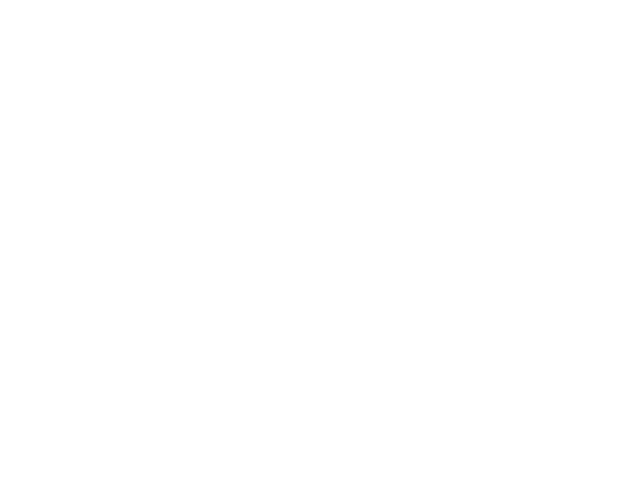
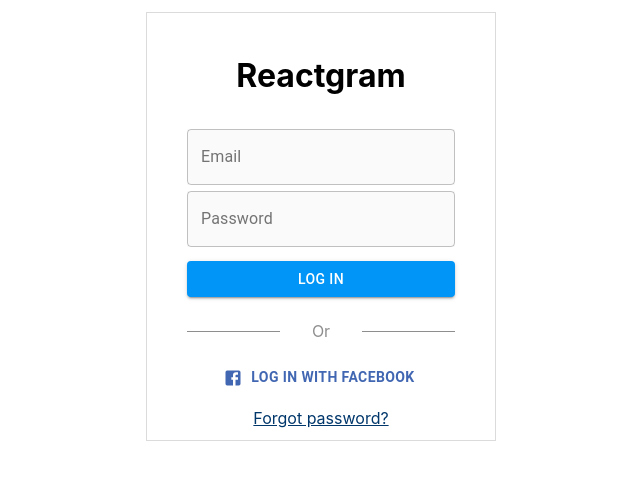
Before and after one commit to ebotsupreme/reactgram, a React (Create React App) app: page / in a window 1280 px wide. Shown: the top 480 px of the page, without its empty margins (319-959 px from the left). Built offline with nearby package versions, Linux system fonts and the light colour scheme.

Commit message:
Add styling and login components. Add BrowserRouter and swith routes to app and remove BrowswerRouter from Login.

```diff
--- a/package.json
+++ b/package.json
@@ -4,6 +4,7 @@
   "private": true,
   "dependencies": {
     "@material-ui/core": "^4.12.3",
+    "@material-ui/icons": "^4.11.2",
     "@testing-library/jest-dom": "^5.11.4",
     "@testing-library/react": "^11.1.0",
     "@testing-library/user-event": "^12.1.10",
@@ -13,6 +14,7 @@
     "@types/react-dom": "^17.0.0",
     "react": "^17.0.2",
     "react-dom": "^17.0.2",
+    "react-router": "^5.2.1",
     "react-router-dom": "^5.3.0",
     "react-scripts": "4.0.3",
     "typescript": "^4.1.2",
--- a/src/App.tsx
+++ b/src/App.tsx
@@ -1,8 +1,18 @@
-import React from "react";
 import Login from "./components/Login/Login";
+import { BrowserRouter as Router, Switch, Route } from "react-router-dom";
+import ForgotPassword from "./components/Login/ForgotPassword";
 
 function App() {
-  return <Login />;
+  return (
+    <div className="App">
+      <Router>
+        <Switch>
+          <Route exact path="/forgotPassword" component={ForgotPassword} />
+          <Route path="/" component={Login} />
+        </Switch>
+      </Router>
+    </div>
+  );
 }
 
 export default App;
--- /dev/null
+++ b/src/components/Login/ForgotPassword.tsx
@@ -0,0 +1,5 @@
+const ForgotPassword = () => {
+  return <div>Forgot Password Page</div>;
+};
+
+export default ForgotPassword;
--- /dev/null
+++ b/src/components/Login/Login.css
@@ -0,0 +1,73 @@
+.Login-container {
+  max-width: 350px;
+  margin: 0 auto;
+  margin-top: 12px;
+  flex-grow: 1;
+  background-color: #fafafa;
+}
+
+.Login-login-container {
+  background-color: #fff;
+  border: 1px solid #dbdbdb;
+}
+
+.Login-logo-container {
+  display: flex;
+  align-items: center;
+  justify-content: center;
+  margin: 22px auto 12px;
+}
+
+.Login-input {
+  margin: 0 40px 16px;
+}
+
+.Login-textfield {
+  margin-bottom: 6px !important;
+  background-color: #fafafa;
+}
+
+.Login-button {
+  border: 1px solid transparent;
+  background-color: #0095f6 !important;
+  margin-top: 8px !important;
+  margin-bottom: 8px !important;
+}
+
+.Login-or-container {
+  display: flex;
+  align-items: center;
+  margin: 10px 40px 18px;
+  color: #8e8e8e;
+}
+
+.Login-or {
+  padding: 0 2rem;
+}
+
+.Login-line {
+  flex: 1;
+  height: 1px;
+  background-color: #8e8e8e;
+}
+
+.Login-facebook {
+  margin: 8px 40px;
+}
+
+.Login-fb-button {
+  background-color: transparent !important;
+  color: #4267b2 !important;
+  box-shadow: none !important;
+  font-weight: 700 !important;
+}
+
+.Login-forgot-password-container {
+  justify-content: center;
+  text-align: center;
+  margin: 12px 0;
+}
+
+.Login-forgot-password {
+  color: #00376b;
+}
--- a/src/components/Login/Login.tsx
+++ b/src/components/Login/Login.tsx
@@ -1,11 +1,71 @@
-import React from "react";
+import "./Login.css";
+import TextField from "@material-ui/core/TextField";
+import Button from "@material-ui/core/Button";
+import FacebookIcon from "@material-ui/icons/Facebook";
+
+import { Link } from "react-router-dom";
 
 const Login = () => {
   return (
     <div className="Login-container">
       <div className="Login-login-container">
-        <div className="Login-logo-container"></div>
-        <div className="Login-input-top-container"></div>
+        <div className="Login-logo-container">
+          <h1>Reactgram</h1>
+        </div>
+        <div className="Login-input-top-container">
+          <form>
+            <div className="Login-input">
+              <TextField
+                id="outlined-email"
+                label="Email"
+                type="email"
+                variant="outlined"
+                fullWidth
+                className="Login-textfield"
+              />
+              <TextField
+                id="outlined-password-input"
+                label="Password"
+                type="password"
+                autoComplete="current-password"
+                variant="outlined"
+                fullWidth
+                className="Login-textfield"
+              />
+              <Button
+                variant="contained"
+                color="primary"
+                className="Login-button"
+                fullWidth
+                onClick={() => console.log("clicked")}
+              >
+                Log In
+              </Button>
+            </div>
+          </form>
+          <div className="Login-or-container">
+            <div className="Login-line"></div>
+            <div className="Login-or">Or</div>
+            <div className="Login-line"></div>
+          </div>
+          <div className="Login-facebook">
+            <Button
+              variant="contained"
+              color="primary"
+              className="Login-fb-button"
+              fullWidth
+              startIcon={<FacebookIcon />}
+              onClick={() => console.log("Login with facebook")}
+            >
+              Log in with Facebook
+            </Button>
+          </div>
+          <div className="Login-forgot-password-container">
+            <Link to="/forgotPassword" className="Login-forgot-password">
+              Forgot password?
+            </Link>
+          </div>
+        </div>
         <div className="Login-input-bottom-container"></div>
       </div>
       <div className="Login-signup-container"></div>
```
Also changed, not shown: src/index.tsx (+6 -6 lines), tsconfig.json (+3 -9 lines), 2 other files (tests, documents, lock files or other folders).
